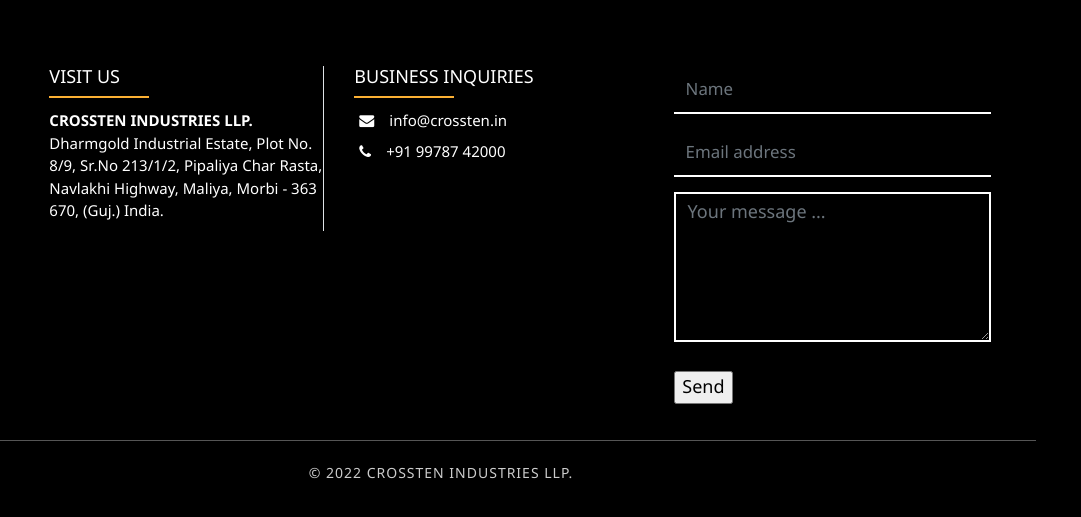
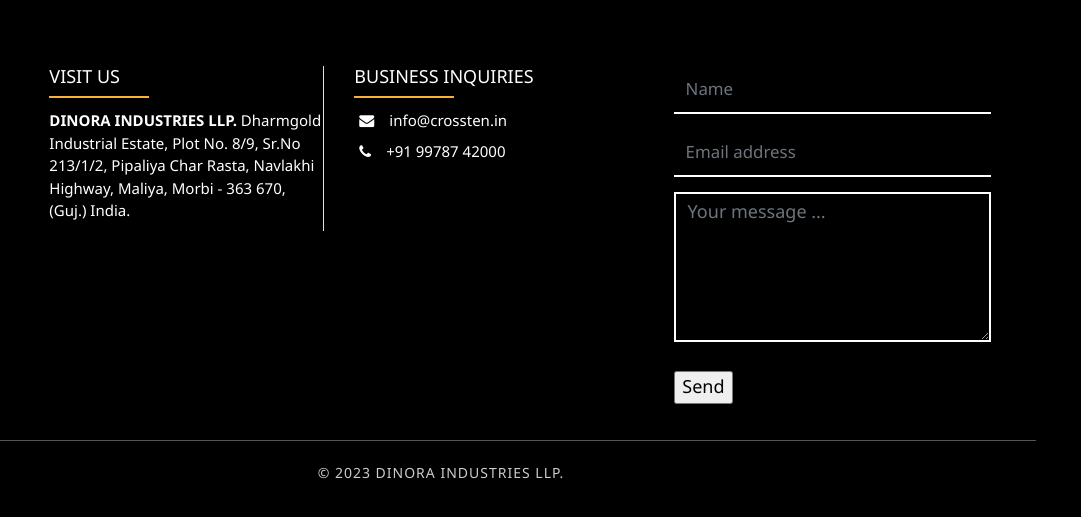
Before and after one commit to DhavalDubariya/Dinora, a plain HTML site: page primecollection.html in a window 1280 px wide. Shown: the part 2578-3095 px from the top of the page, 199-1280 px from the left. Drawn offline with Linux system fonts and the light colour scheme.

Commit message:
Crossten to Dinora

```diff
--- a/primecollection.html
+++ b/primecollection.html
@@ -6,7 +6,7 @@
 <!-- Added by HTTrack --><meta http-equiv="content-type" content="text/html;charset=UTF-8" /><!-- /Added by HTTrack -->
 <head>
   <meta http-equiv="content-type" content="text/html; charset=UTF-8">
-  <title>Crossten - The Spirit of Luxury</title>
+  <title>Dinora - The Spirit of Luxury</title>
   <meta name="description" content="Crossten - The Spirit of Luxury">
   <meta name="viewport"
     content="width=device-width, user-scalable=no, initial-scale=1, maximum-scale=1, user-scalable=0">
@@ -268,7 +268,7 @@
           <div class="col-md-6 ">
             <div class="footer_details border-right">
               <h5 class="mb-4">VISIT US</h5>
-              <p><b>CROSSTEN INDUSTRIES LLP.</b><br>
+              <p><b>DINORA INDUSTRIES LLP.</b><br>
                   Dharmgold Industrial Estate, Plot No. 8/9,<br>
                   Sr.No 213/1/2, Pipaliya Char Rasta,<br>
                   Navlakhi Highway, Maliya,<br>
@@ -313,7 +313,7 @@
         <hr class="my-4 footer-separator" style="border-color: #555 ">
         <div class="footer-content align-x-center">
           <div class="width-small text-center">
-            <p class="mb-0"  style="font-size: 14px; letter-spacing: 1px; color: #ccc">© 2022 CROSSTEN INDUSTRIES LLP. </p>
+            <p class="mb-0"  style="font-size: 14px; letter-spacing: 1px; color: #ccc">© 2023 DINORA INDUSTRIES LLP. </p>
           </div>
         </div>
 
```
